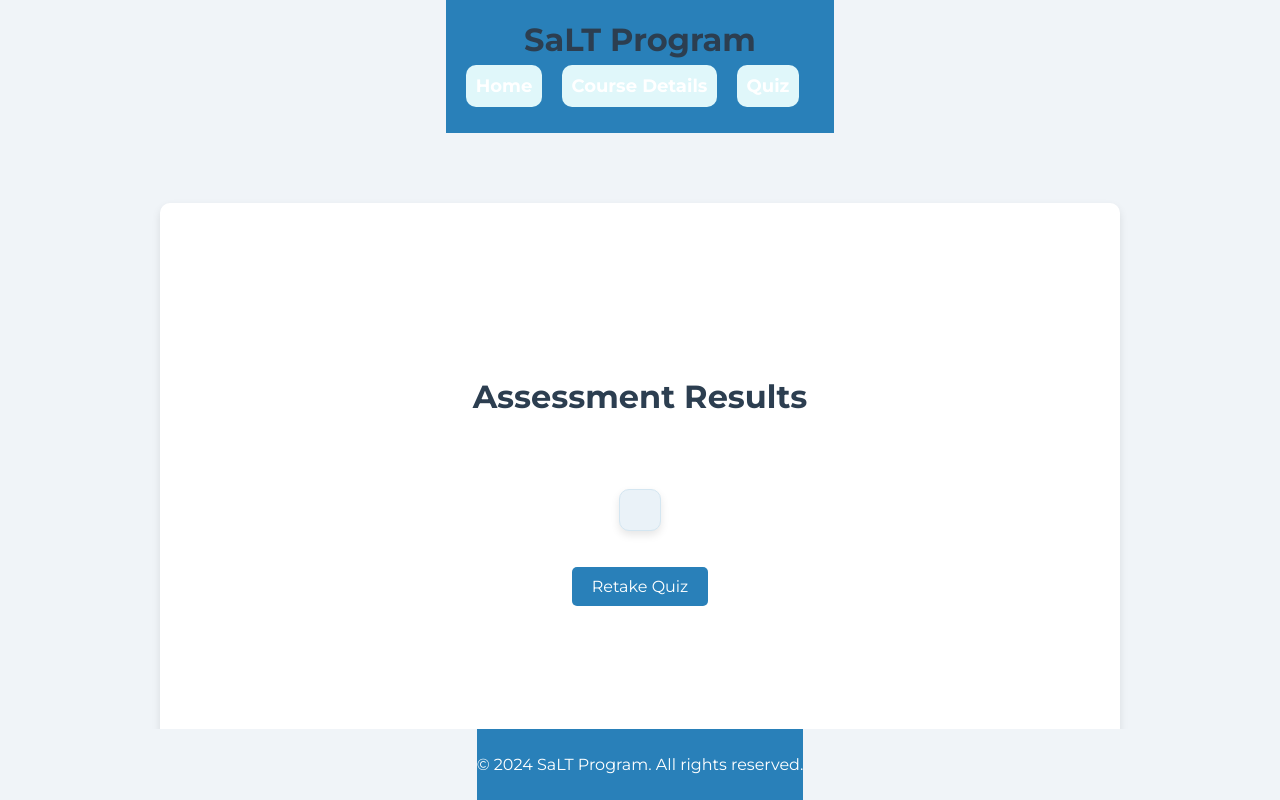
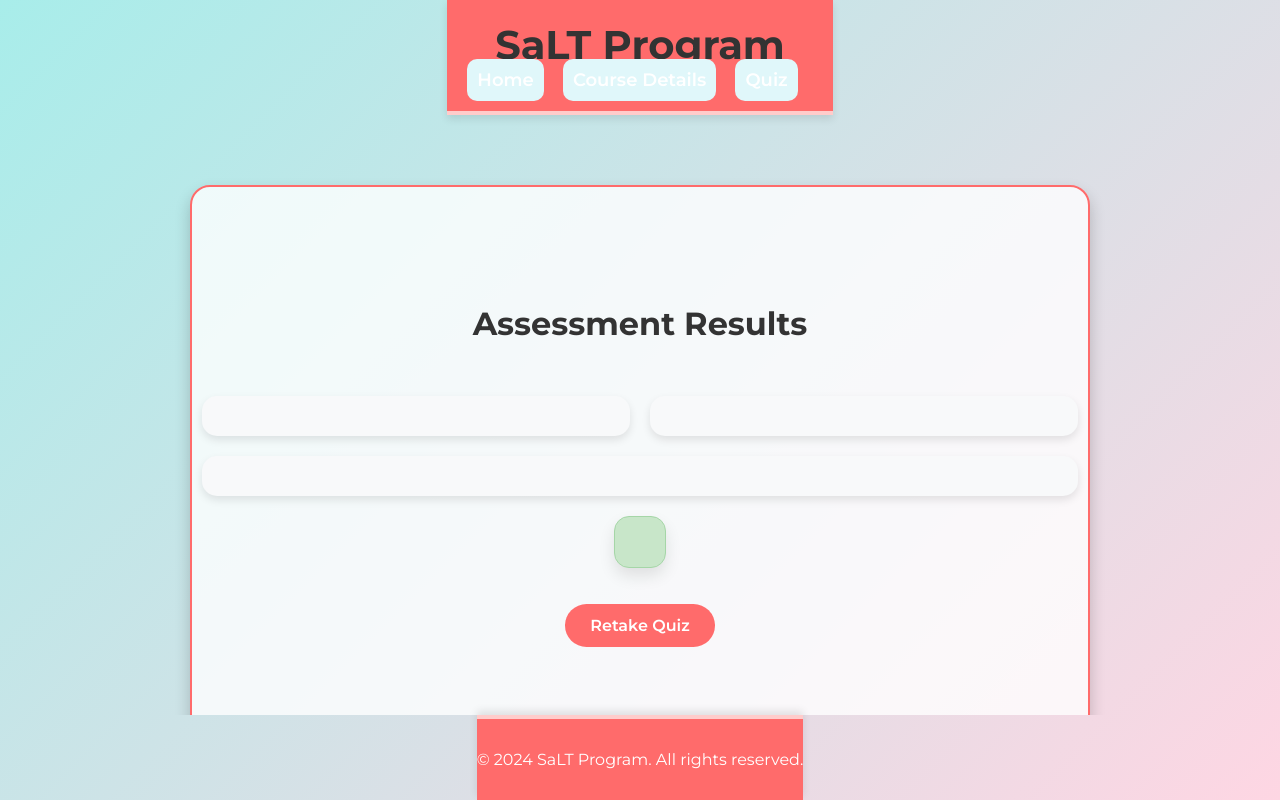
Before and after one commit to Andrew-Badie/GPP3O_Course_Website, a plain HTML site: page results.html in a window 1280 px wide. Drawn offline with Linux system fonts and the light colour scheme.

Commit message:
Update results.css

```diff
--- a/results.css
+++ b/results.css
@@ -1,31 +1,39 @@
 @import url('https://fonts.googleapis.com/css2?family=Montserrat:wght@400;600;700&display=swap');
+@import url('https://fonts.googleapis.com/css2?family=Poppins:wght@300;500;700&display=swap');
 
 body {
-    font-family: 'Montserrat', sans-serif;
-    background-color: #f7f9fc;
+    font-family: 'Poppins', sans-serif;
+    background-color: #e0f7fa;
     color: #333;
     margin: 0;
     padding: 0;
     display: flex;
     flex-direction: column;
     min-height: 100vh;
+    background-image: linear-gradient(135deg, #a8edea 0%, #fed6e3 100%);
 }
 
 header {
-    background-color: #2980b9;
+    background-color: #ff6b6b;
     color: #fff;
     padding: 20px;
     text-align: center;
     flex-shrink: 0;
+    border-bottom: 4px solid #ffcccb;
+    box-shadow: 0 4px 8px rgba(0, 0, 0, 0.1);
 }
 
 header h1 {
     margin: 0;
+    font-family: 'Montserrat', sans-serif;
+    font-size: 2.5rem;
+    font-weight: 700;
 }
 
 nav ul {
     list-style-type: none;
     padding: 0;
+    margin: 0;
 }
 
 nav ul li {
@@ -36,7 +44,12 @@ nav ul li {
 nav ul li a {
     color: #fff;
     text-decoration: none;
-    font-weight: bold;
+    font-weight: 600;
+    transition: color 0.3s;
+}
+
+nav ul li a:hover {
+    color: #ffeaa7;
 }
 
 main {
@@ -49,42 +62,60 @@ main {
 }
 
 .container {
-    padding: 20px;
+    padding: 30px;
     width: 95%;
-    max-width: 1200px;
-    background-color: #fff;
-    box-shadow: 0 4px 8px rgba(0, 0, 0, 0.1);
-    border-radius: 10px;
+    max-width: 900px;
+    background-color: #ffffffc9;
+    box-shadow: 0 8px 16px rgba(0, 0, 0, 0.2);
+    border-radius: 20px;
     margin-top: 50px;
-    overflow: visible; /* Ensure content overflow is visible */
+    border: 2px solid #ff6b6b;
 }
 
-h1, h2 {
-    color: #2c3e50;
+h1 {
+    color: #333;
+    font-family: 'Montserrat', sans-serif;
+    font-size: 2rem;
+    font-weight: 700;
+    text-align: center;
+}
+
+h2 {
+    color: #ff6b6b;
+    font-family: 'Montserrat', sans-serif;
+    font-size: 1.8rem;
+    font-weight: 600;
+    margin-bottom: 10px;
 }
 
 .results {
     display: flex;
-    flex-wrap: wrap; /* Allow wrapping if there is not enough space */
-    gap: 20px; /* Space between tables */
+    flex-wrap: wrap;
+    gap: 20px;
     margin-top: 2rem;
 }
 
 .results-section {
     flex: 1;
-    min-width: 300px; /* Minimum width for each section */
+    min-width: 300px;
+    background: #f8f9fa;
+    padding: 20px;
+    border-radius: 15px;
+    box-shadow: 0 4px 8px rgba(0, 0, 0, 0.1);
 }
 
 table {
-    width: 100%; /* Make the table take the full width of the container */
+    width: 100%;
     border-collapse: collapse;
     margin-top: 1rem;
-    background-color: #fff;
+    background-color: #ffffff;
+    border-radius: 10px;
+    overflow: hidden;
     box-shadow: 0 2px 4px rgba(0, 0, 0, 0.1);
 }
 
 table, th, td {
-    border: 1px solid #ddd;
+    border: none;
 }
 
 th, td {
@@ -93,64 +124,75 @@ th, td {
 }
 
 th {
-    background-color: #f4f4f4;
+    background-color: #ff6b6b;
+    color: #fff;
     font-weight: 600;
+    text-transform: uppercase;
 }
 
 td {
     background-color: #fff;
 }
 
+tr:nth-child(even) td {
+    background-color: #f2f2f2;
+}
+
 .paragraph-section {
-    background-color: #eaf2f8;
-    border: 1px solid #d4e6f1;
-    border-radius: 10px;
-    padding: 20px;
+    background-color: #c8e6c9;
+    border: 1px solid #a5d6a7;
+    border-radius: 15px;
+    padding: 25px;
     margin-top: 20px;
-    box-shadow: 0 4px 8px rgba(0, 0, 0, 0.1);
+    box-shadow: 0 8px 16px rgba(0, 0, 0, 0.1);
 }
 
 .paragraph-section p {
     font-size: 1.2rem;
-    color: #2c3e50;
+    color: #1b5e20;
     margin: 10px 0;
 }
 
 .btn {
     display: inline-block;
-    padding: 10px 20px;
+    padding: 12px 25px;
     margin-top: 20px;
-    background-color: #2980b9;
+    background-color: #ff6b6b;
     color: #fff;
     text-decoration: none;
-    border-radius: 5px;
-    transition: background-color 0.3s;
+    border-radius: 50px;
+    transition: background-color 0.3s, transform 0.3s;
+    font-weight: 600;
+    text-align: center;
 }
 
 .btn:hover {
-    background-color: #1f639e;
+    background-color: #e64a19;
+    transform: scale(1.05);
 }
 
 footer {
-    background-color: #2980b9;
+    background-color: #ff6b6b;
     color: #fff;
     text-align: center;
-    padding: 10px 0;
+    padding: 15px 0;
     flex-shrink: 0;
+    border-top: 4px solid #ffcccb;
+    box-shadow: 0 -4px 8px rgba(0, 0, 0, 0.1);
 }
 
 /* Media queries for responsiveness */
 @media (max-width: 768px) {
     .results {
-        flex-direction: column; /* Stack tables vertically on smaller screens */
+        flex-direction: column;
     }
 
     .results-section {
-        max-width: 100%; /* Ensure full width for each table on smaller screens */
+        max-width: 100%;
     }
 
     .paragraph-section {
-        width: 100%; /* Ensure full width for the paragraph section on smaller screens */
+        width: 100%;
         max-width: none;
     }
 }
```
